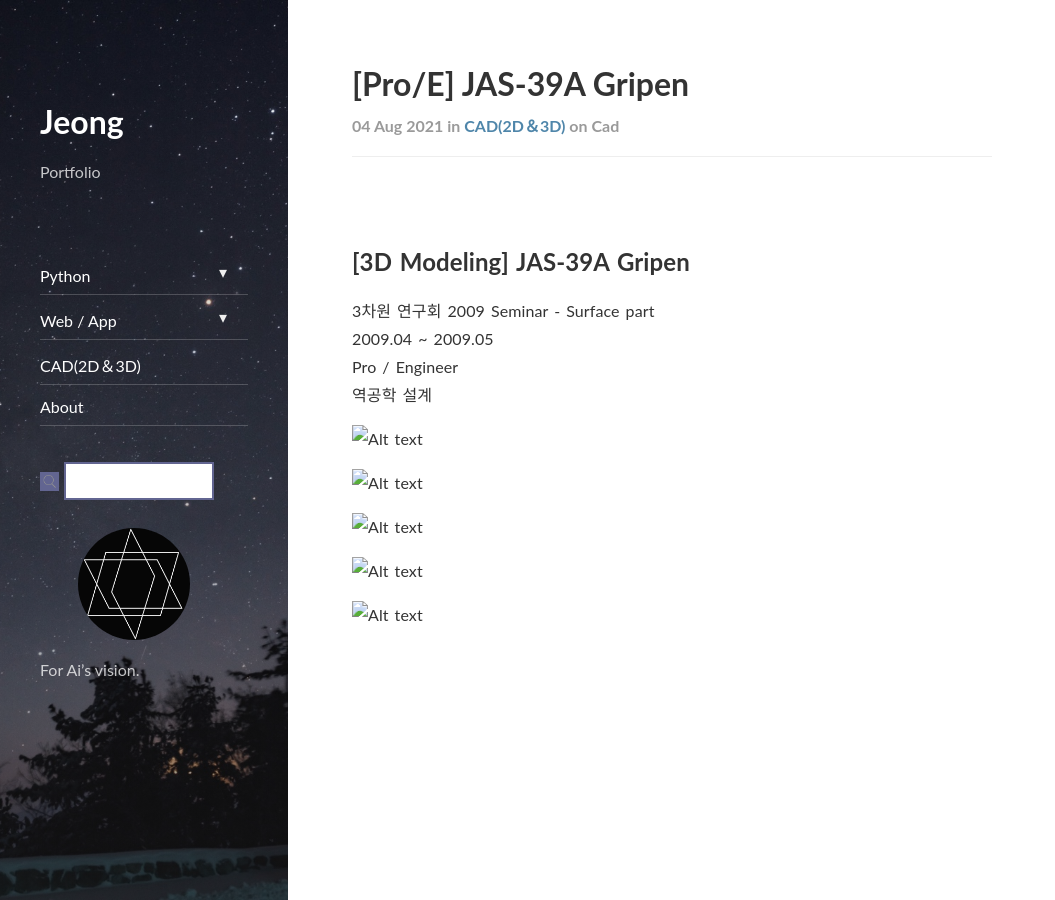
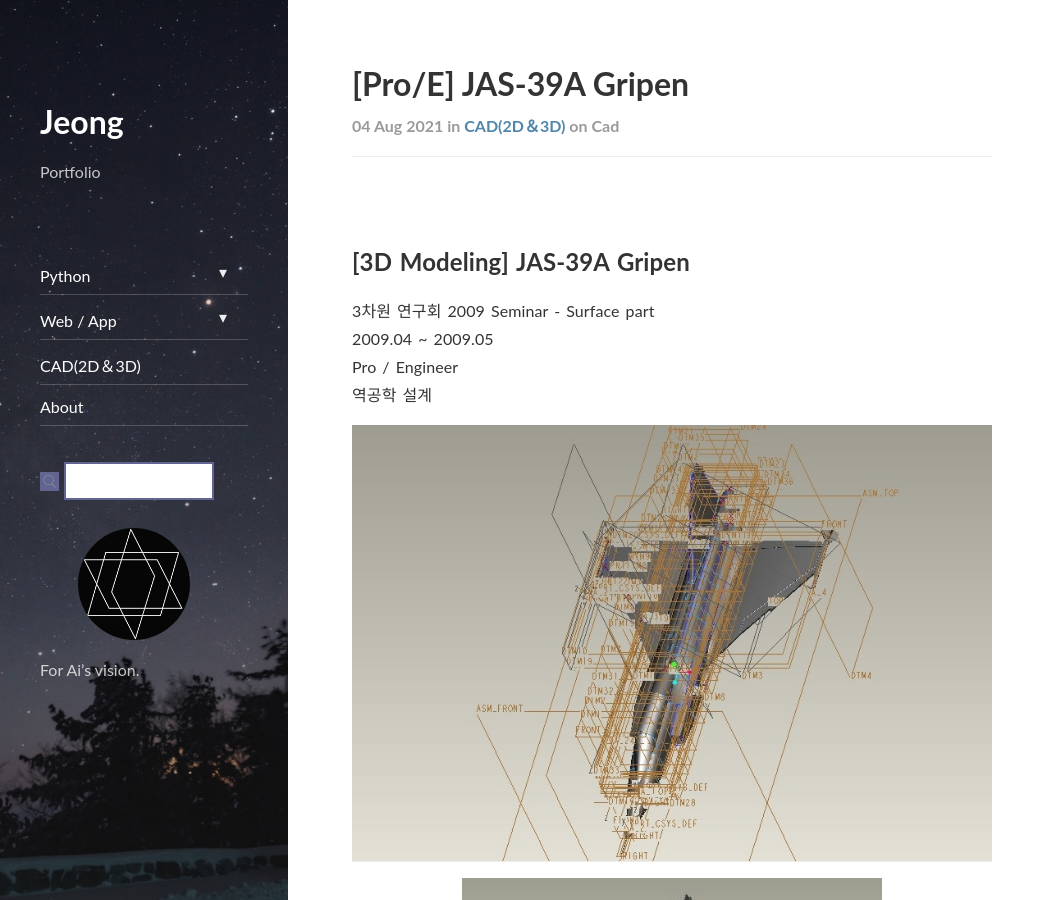
Before and after one commit to JeongJaeyoung0/JeongJaeyoung0.github.io, a Jekyll site: the page built from _posts/2021-08-04-C-01-JAS-39AGripen.md, in a window 1280 px wide and 900 px high. Shown: the whole window, without its empty margins (0-1055 px from the left). Built offline with Jekyll 4.4.1, drawn with Linux system fonts in a browser that asks for light colours; nearby versions of some CDN libraries; comment, search, counter and statistics services are not loaded.

Commit message:
210804-04-cad

```diff
--- a/_posts/2021-08-04-C-01-JAS-39AGripen.md
+++ b/_posts/2021-08-04-C-01-JAS-39AGripen.md
@@ -13,8 +13,8 @@ comments: true
 Pro / Engineer<br>
 역공학 설계<br>
 
-![Alt text](..\assets\img\cad\JAS-39A_Gripen_(1).JPG)
-![Alt text](..\assets\img\cad\JAS-39A_Gripen_(2).JPG)
-![Alt text](..\assets\img\cad\JAS-39A_Gripen_(3).JPG)
-![Alt text](..\assets\img\cad\JAS-39A_Gripen_(4).JPG)
-![Alt text](..\assets\img\cad\JAS-39A_Gripen_(5).JPG)
+![Alt text](https://github.com/JeongJaeyoung0/JeongJaeyoung0.github.io/blob/master/assets/img/cad/JAS-39A_Gripen_(1).JPG?raw=true)
+![Alt text](https://github.com/JeongJaeyoung0/JeongJaeyoung0.github.io/blob/master/assets/img/cad/JAS-39A_Gripen_(2).JPG?raw=true)
+![Alt text](https://github.com/JeongJaeyoung0/JeongJaeyoung0.github.io/blob/master/assets/img/cad/JAS-39A_Gripen_(3).JPG?raw=true)
+![Alt text](https://github.com/JeongJaeyoung0/JeongJaeyoung0.github.io/blob/master/assets/img/cad/JAS-39A_Gripen_(4).JPG?raw=true)
+![Alt text](https://github.com/JeongJaeyoung0/JeongJaeyoung0.github.io/blob/master/assets/img/cad/JAS-39A_Gripen_(5).JPG?raw=true)
```
